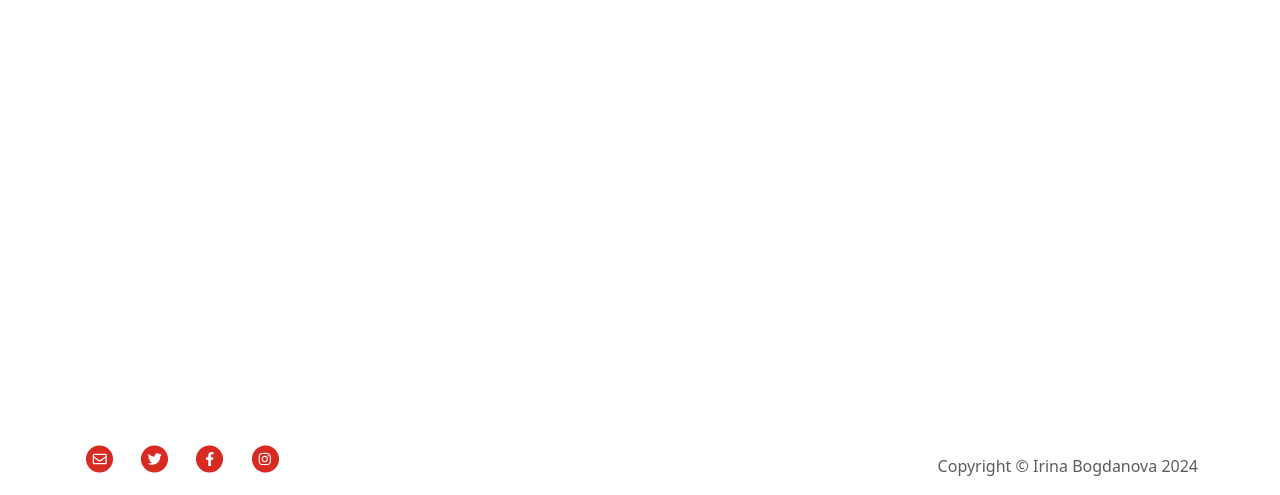
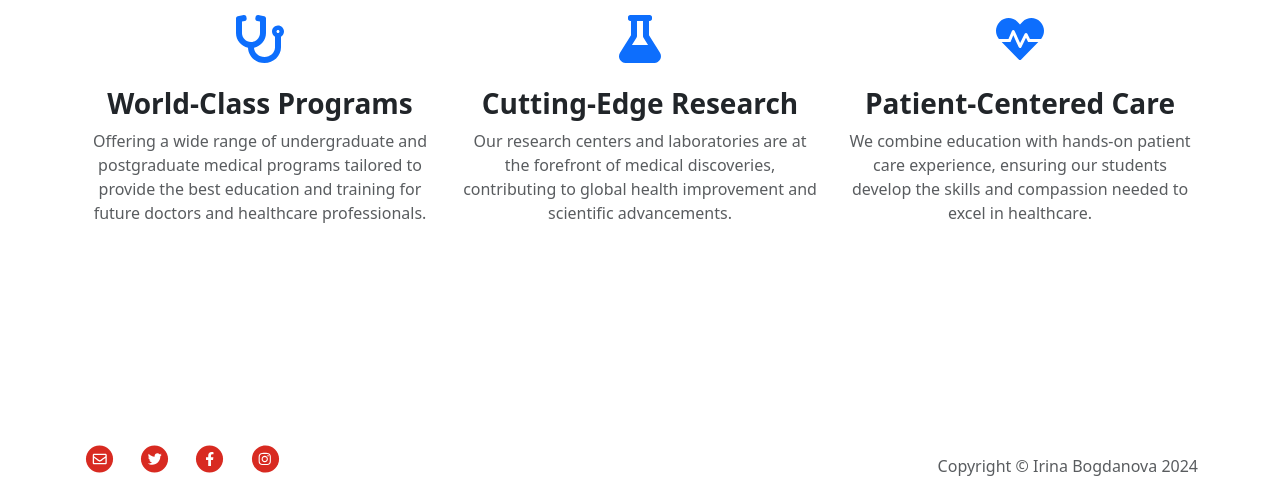
Before and after one commit to BogdanovaIV/UniFlow, a Django app: page / in a window 1280 px wide. Shown: the part 305-800 px from the top of the page. Run offline with Django 4.2, Linux system fonts and the light colour scheme.

Commit message:
Add content to home page

```diff
--- a/main/templates/main/home.html
+++ b/main/templates/main/home.html
@@ -2,5 +2,40 @@
 {% load static %}
 
 {% block content %}
-Home page
+
+<section class="masthead py-5 text-center"
+style="background-image: url('https://c.pxhere.com/images/fd/75/25e0b91093d48d1f365fd43c7cc2-1571983.jpg!d'); background-size: cover; background-position: center;">
+    <div class="container">
+        <h1 class="display-4 fw-bold">Welcome to Medical University</h1>
+        <p class="lead text-muted">Pioneering medical education, research, and innovation. Empowering future healthcare
+            leaders to make a difference in the world.</p>
+    </div>
+</section>
+
+<section class="py-3">
+    <div class="container">
+        <div class="row justify-content-center">
+            <div class="col-lg-4 text-center">
+                <i class="fas fa-stethoscope fa-3x text-primary mb-4"></i>
+                <h3 class="fw-bold">World-Class Programs</h3>
+                <p class="text-muted">Offering a wide range of undergraduate and postgraduate medical programs
+                    tailored to provide the best education and training for future doctors and healthcare
+                    professionals.</p>
+            </div>
+            <div class="col-lg-4 text-center">
+                <i class="fas fa-flask fa-3x text-primary mb-4"></i>
+                <h3 class="fw-bold">Cutting-Edge Research</h3>
+                <p class="text-muted">Our research centers and laboratories are at the forefront of medical
+                    discoveries, contributing to global health improvement and scientific advancements.</p>
+            </div>
+            <div class="col-lg-4 text-center">
+                <i class="fas fa-heartbeat fa-3x text-primary mb-4"></i>
+                <h3 class="fw-bold">Patient-Centered Care</h3>
+                <p class="text-muted">We combine education with hands-on patient care experience, ensuring our
+                    students develop the skills and compassion needed to excel in healthcare.</p>
+            </div>
+        </div>
+    </div>
+</section>
+
 {% endblock content %}
```
